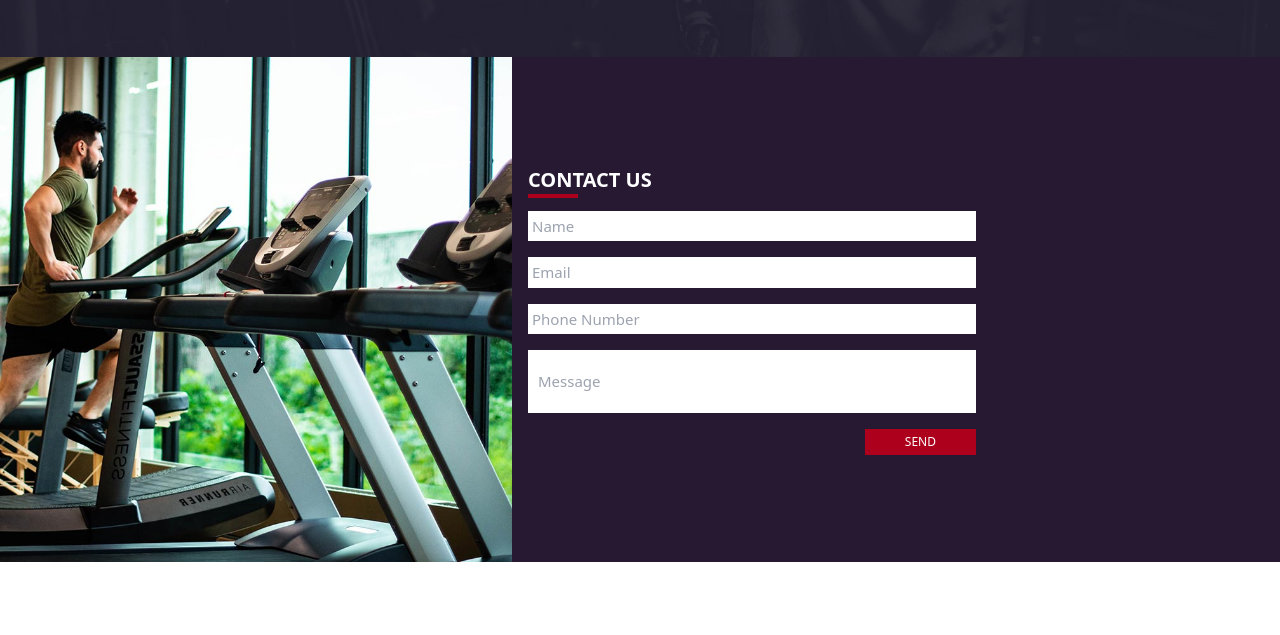
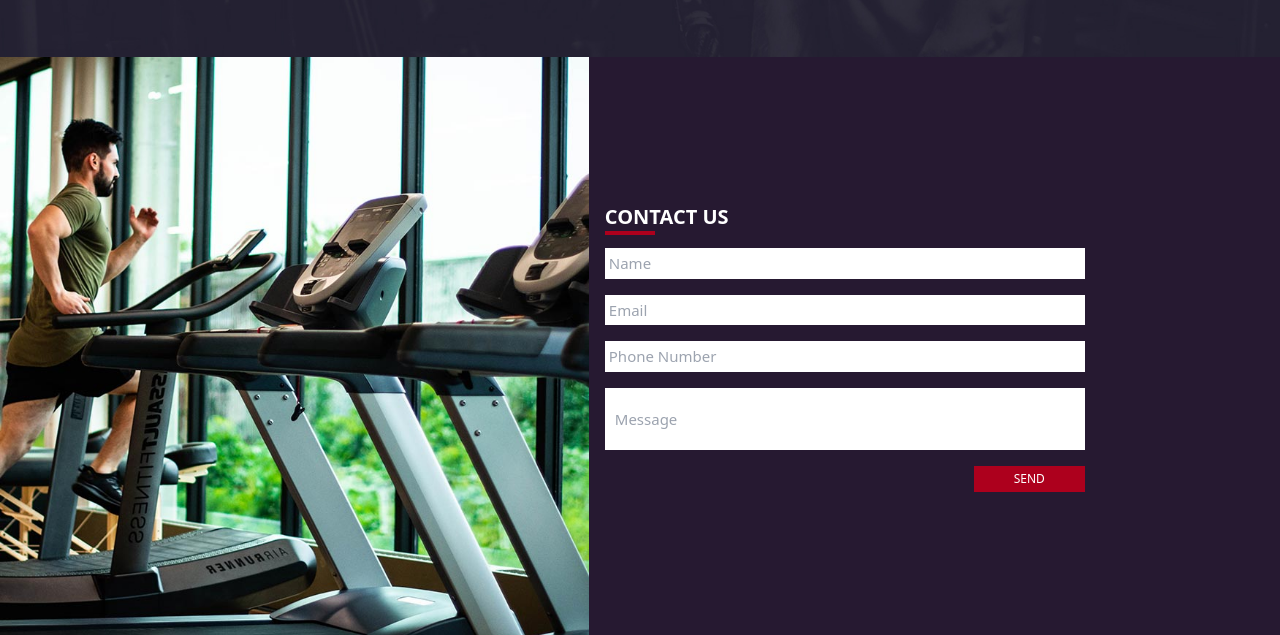
Before and after one commit to Mk47q/gym.web, a website: page index.html in a window 1280 px wide. Shown: the part 2007-2642 px from the top of the page. Drawn offline with Linux system fonts and the light colour scheme.

Commit message:
add footer commit

```diff
--- a/index.html
+++ b/index.html
@@ -132,9 +132,9 @@
     <!-- this is section main3 -->
     <!-- this is section main4 -->
     <section class="main4 bg-[rgb(38,25,49)] min-h-[30rem] flex max-[600px]:flex-col">
-        <div class="basis-[40%] flex items-center max-[646px]:basis-[50%]"><img src="./images/contact-img.jpg" alt="" class="w-full"></div>
+        <div class="basis-[46%] flex items-center max-[646px]:basis-[50%]"><img src="./images/contact-img.jpg" alt="" class="w-full"></div>
         <div class="basis-[40%] flex flex-col justify-center max-[646px]:basis-[50%]">
-            <div class="p-4 pr-[3rem]">
+            <div class="p-4">
                 <div class=""><h1 class="style-main3 text-[20px] font-black text-[white]">CONTACT US</h1></div>
                 <div>
                     <form action="">
@@ -160,6 +160,11 @@
         </div>
     </section>
     <!-- this is section main4 -->
+    <!-- this is footer -->
+    <section class="footer min-h-[10rem] bg-[rgb(22,14,29)] flex justify-center items-center">
+
+    </section>
+    <!-- this is footer -->
     <div class="mb-[50rem]"></div>
     <script src="./index.js"></script>
 </body>
```
Also changed, not shown: style/output.css.
